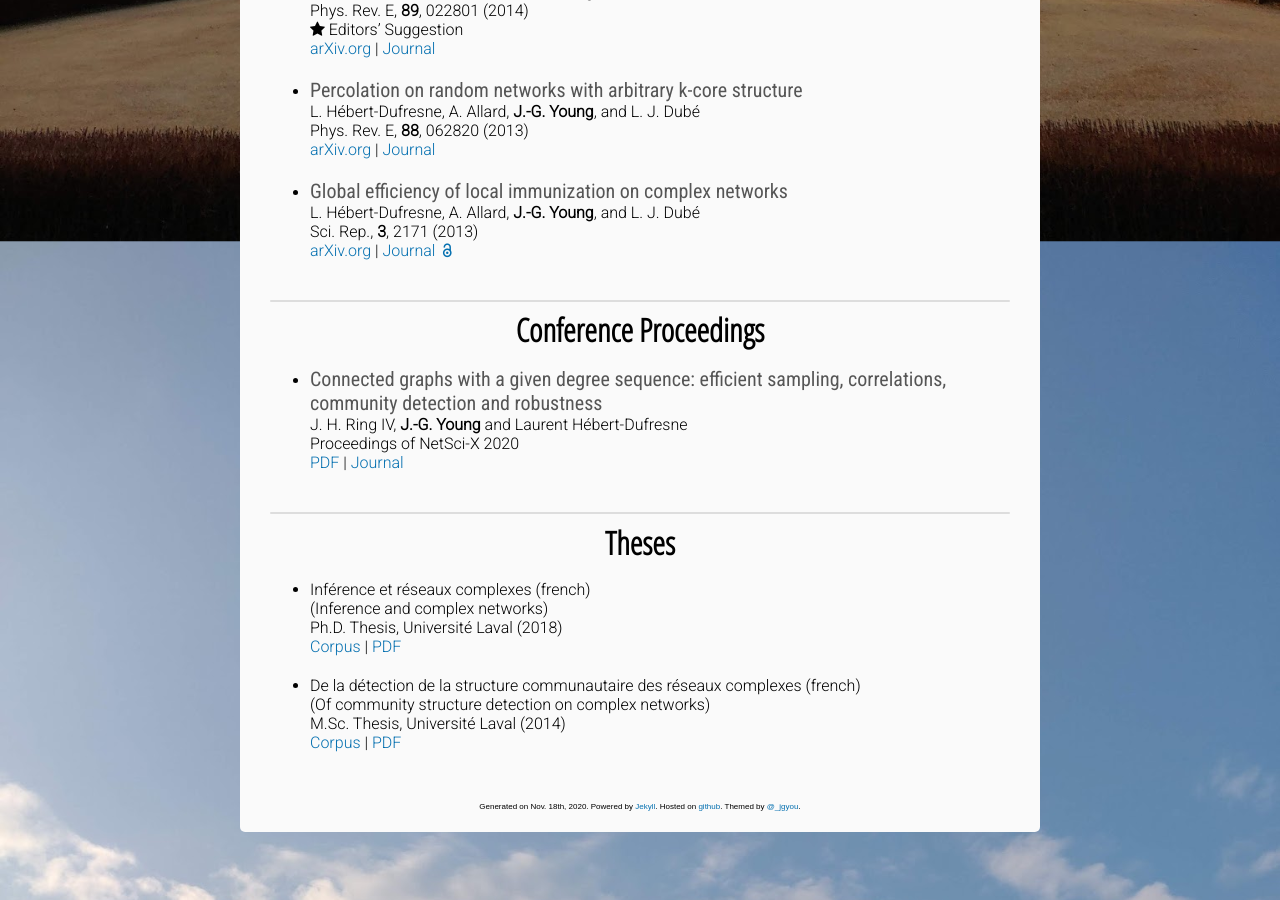
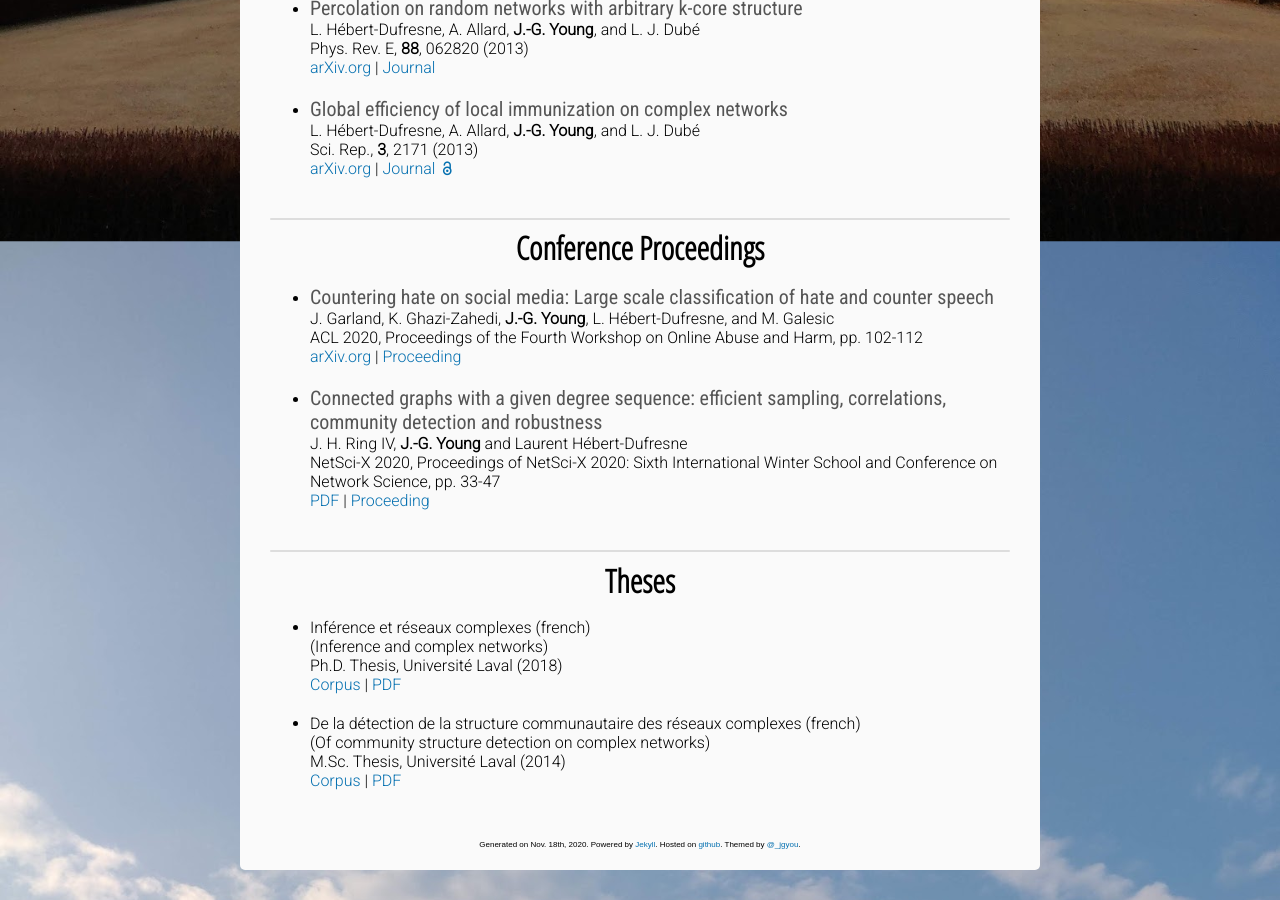
Before and after one commit to jg-you/jg-you.github.io, a Jekyll site: the page built from publications.md, in a window 1280 px wide and 900 px high, scrolled down 3172 px. Built offline with Jekyll 4.4.1, drawn with Linux system fonts in a browser that asks for light colours; some web fonts are replaced; comment, search, counter and statistics services are not loaded; some of the changed text lies outside the part shown.

Commit message:
ACL paper published

```diff
--- a/publications.md
+++ b/publications.md
@@ -21,10 +21,6 @@ A. B. Kao, A. K. Hund, F. P. Santos, **J.-G. Young**, D. Bhat, J. Garland, R. A.
 * <span class="pub-title">A clarified typology of core-periphery structure in networks</span><br/>
 R. J. Gallagher, **J.-G. Young**, and B. Foucault Welles<br/>
 [arXiv.org](https://arxiv.org/abs/2005.10191) | [Software](https://github.com/ryanjgallagher/core_periphery_sbm)
-
-* <span class="pub-title">Countering hate on social media: Large scale classification of hate and counter speech</span><br/>
-J. Garland, K. Ghazi-Zahedi, **J.-G. Young**, L. Hébert-Dufresne, and M. Galesic<br/>
-[arXiv.org](https://arxiv.org/abs/2006.01974)
 
 * <span class="pub-title">Hypergraph reconstruction from network data</span><br/>
 **J.-G. Young**, G. Petri, and T. P. Peixoto <br/>
@@ -154,11 +150,15 @@ Sci. Rep., **3**, 2171 (2013)<br/>
 
 ## Conference Proceedings
 
+* <span class="pub-title">Countering hate on social media: Large scale classification of hate and counter speech</span><br/>
+J. Garland, K. Ghazi-Zahedi, **J.-G. Young**, L. Hébert-Dufresne, and M. Galesic<br/>
+ACL 2020, Proceedings of the Fourth Workshop on Online Abuse and Harm, pp. 102-112<br/>
+[arXiv.org](https://arxiv.org/abs/2006.01974) | [Proceeding](https://www.aclweb.org/anthology/2020.alw-1.13/)
 
 * <span class="pub-title">Connected graphs with a given degree sequence: efficient sampling, correlations, community detection and robustness</span><br/>
 J. H. Ring IV, **J.-G. Young** and Laurent Hébert-Dufresne <br/>
-Proceedings of NetSci-X 2020 <br/>
-[PDF](/assets/CCM.pdf) | [Journal](https://link.springer.com/chapter/10.1007%2F978-3-030-38965-9_3)
+NetSci-X 2020, Proceedings of NetSci-X 2020: Sixth International Winter School and Conference on Network Science, pp. 33-47<br/>
+[PDF](/assets/CCM.pdf) | [Proceeding](https://link.springer.com/chapter/10.1007%2F978-3-030-38965-9_3)
 
 
 <div class="end-of-post"></div>
```
Also changed, not shown: 1 other file.
